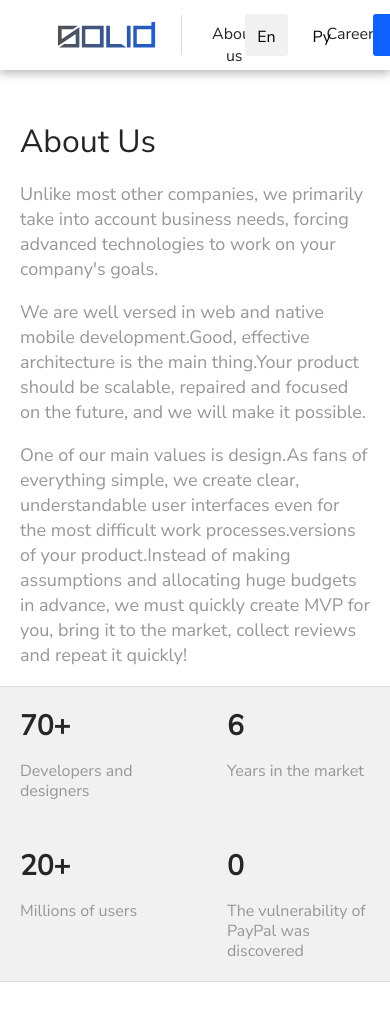
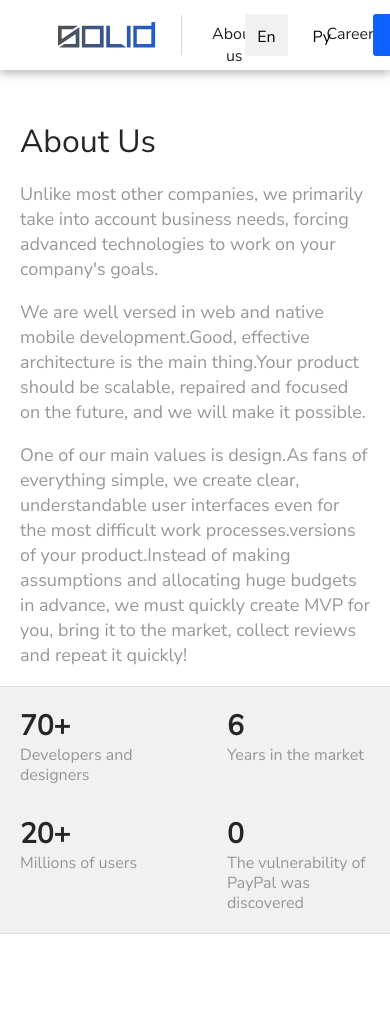
Before and after one commit to SolidDevs/solid-devs, a Next.js app: page /aboutUs in a window 390 px wide. Shown: the top 1020 px of the page. Built offline with nearby package versions, Linux system fonts and the light colour scheme.

Commit message:
fixedMargin

```diff
--- a/src/components/aboutUs/AboutUs.module.scss
+++ b/src/components/aboutUs/AboutUs.module.scss
@@ -62,7 +62,7 @@
 
     @media (max-width: 576px) {
       margin: 0 -12px;
-      padding: 20px 20px 4px;
+      padding: 20px 20px;
       gap: 30px 64px;
       background: #f1f1f1;
       border-top: 1px solid #dddddd;
--- a/src/components/aboutUs/aboutCard/AboutCard.module.scss
+++ b/src/components/aboutUs/aboutCard/AboutCard.module.scss
@@ -43,6 +43,7 @@
     line-height: 25px;
     color: #949494;
     @media (max-width: 576px) {
+      margin: 0;
       font-size: 16px;
       line-height: 20px;
       color: #979797;
```
